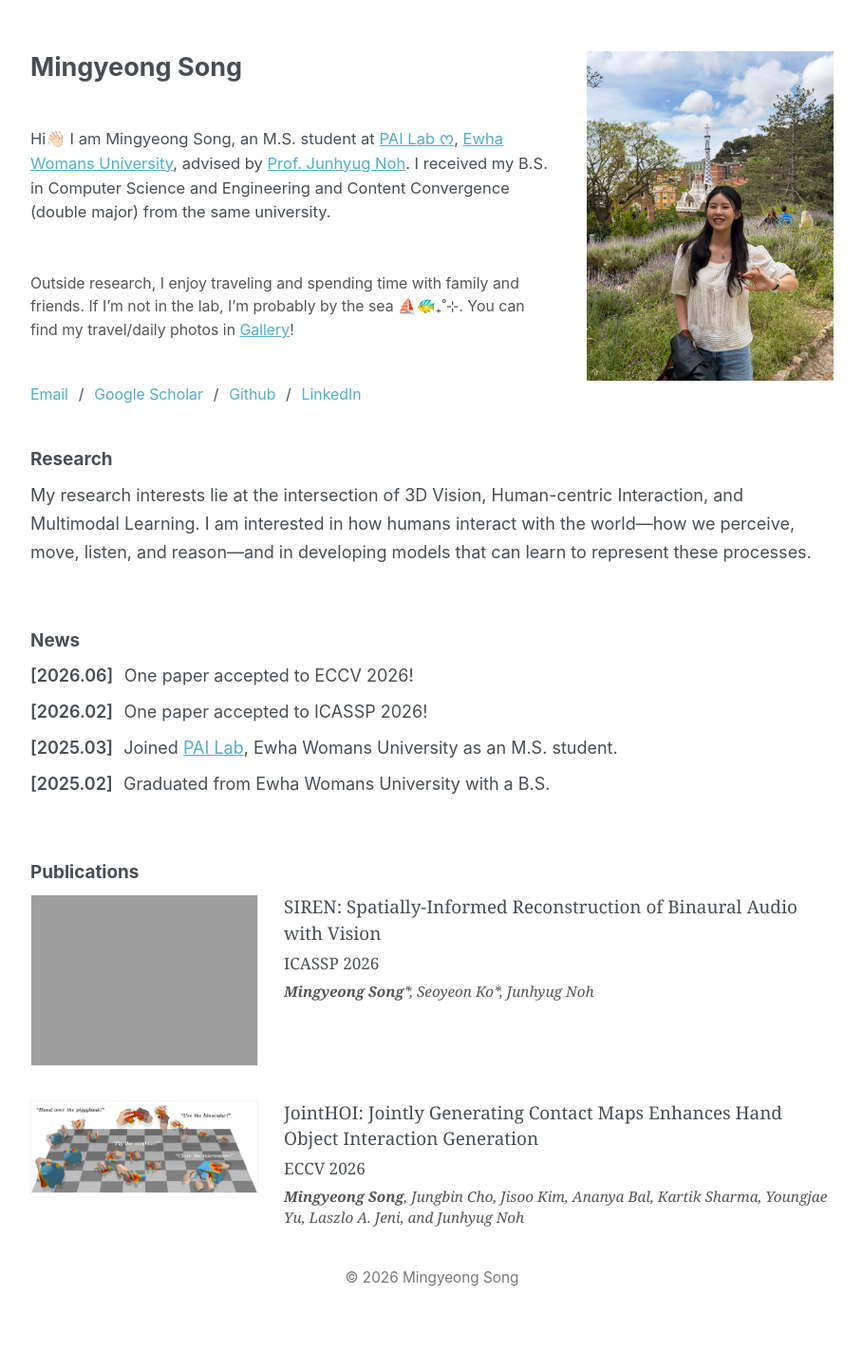
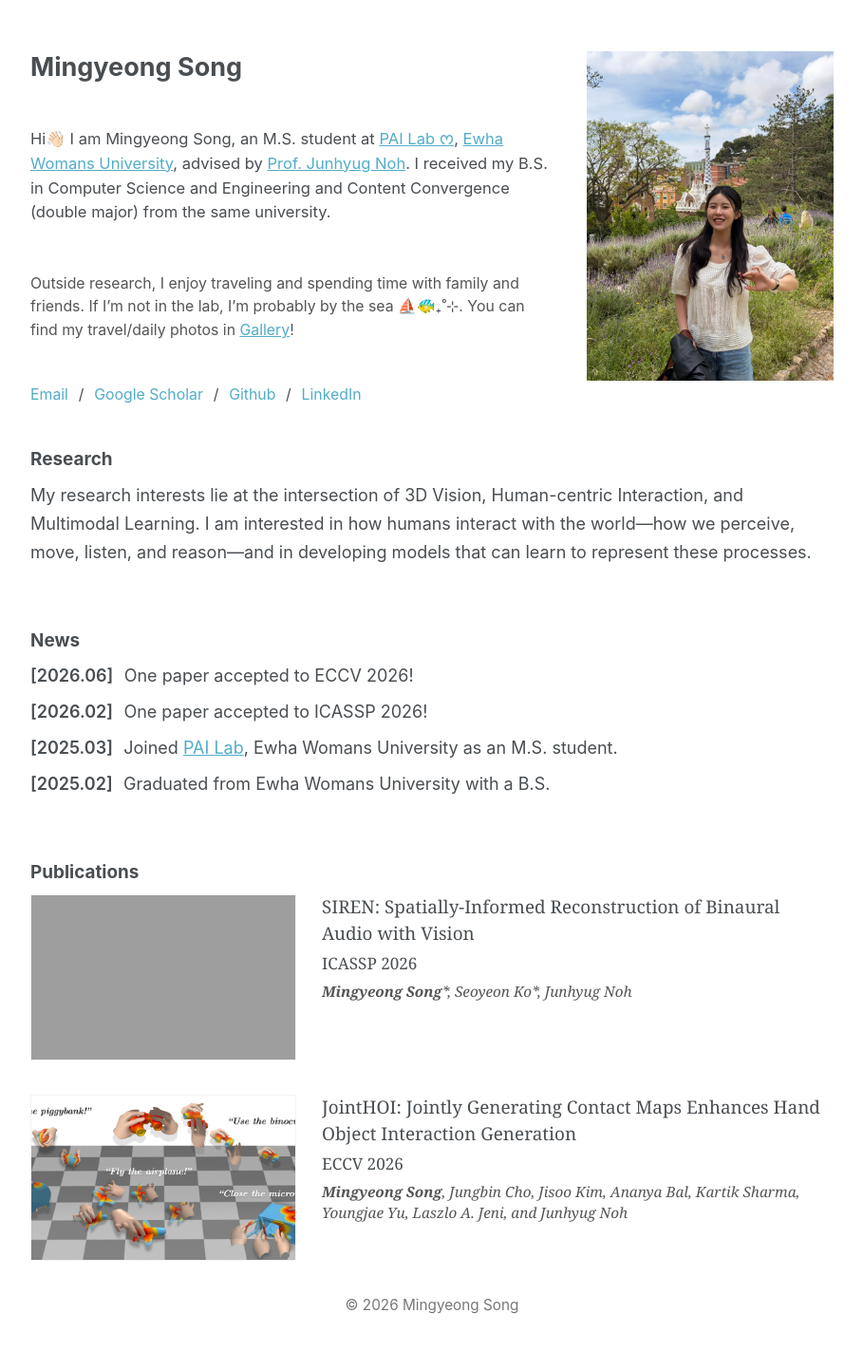
Before and after one commit to smk11602/smk11602.github.io, a Jekyll site: the page built from _pages/about.md, in a window 1280 px wide. Shown: the whole page at 95% size, without its empty margins (185-1094 px from the left). Built offline with Jekyll 4.4.1, drawn with Linux system fonts in a browser that asks for light colours; a script bundle is joined from its source files by our own code; library files that are not in the unit come from our copies; before the commit the page ends 1394 px from its top, so only the background shows below that.

Commit message:
Update gallery layout and content

```diff
--- a/_sass/layout/_home.scss
+++ b/_sass/layout/_home.scss
@@ -166,14 +166,19 @@ body.layout-home {
 }
 
 .home-pub__thumb {
-  flex: 0 0 240px;
-  width: 240px;
+  flex: 0 0 280px;
+  width: 280px;
+  aspect-ratio: 16 / 10;
+  overflow: hidden;
+  background: var(--global-bg-color, #fff);
+  border: 1px solid var(--global-border-color, #ddd);
 
   img {
     display: block;
     width: 100%;
-    height: auto;
-    border: 1px solid var(--global-border-color, #ddd);
+    height: 100%;
+    object-fit: cover;
+    object-position: center;
   }
 }
 
@@ -447,7 +452,7 @@ body.layout-home {
   }
 
   .home-pub__thumb {
-    flex: 0 0 130px;
-    width: 130px;
+    flex: 0 0 200px;
+    width: 200px;
   }
 }
```
Also changed, not shown: images/gallery/pai.jpeg.
